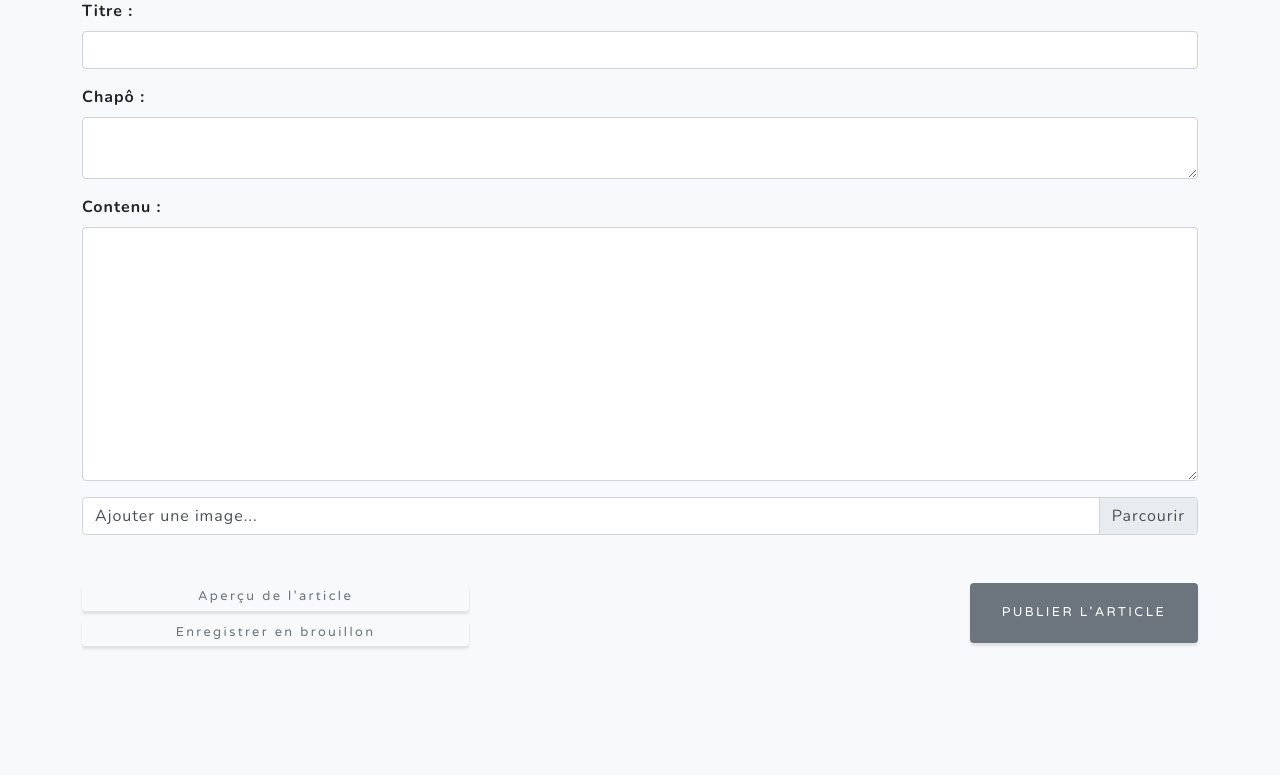
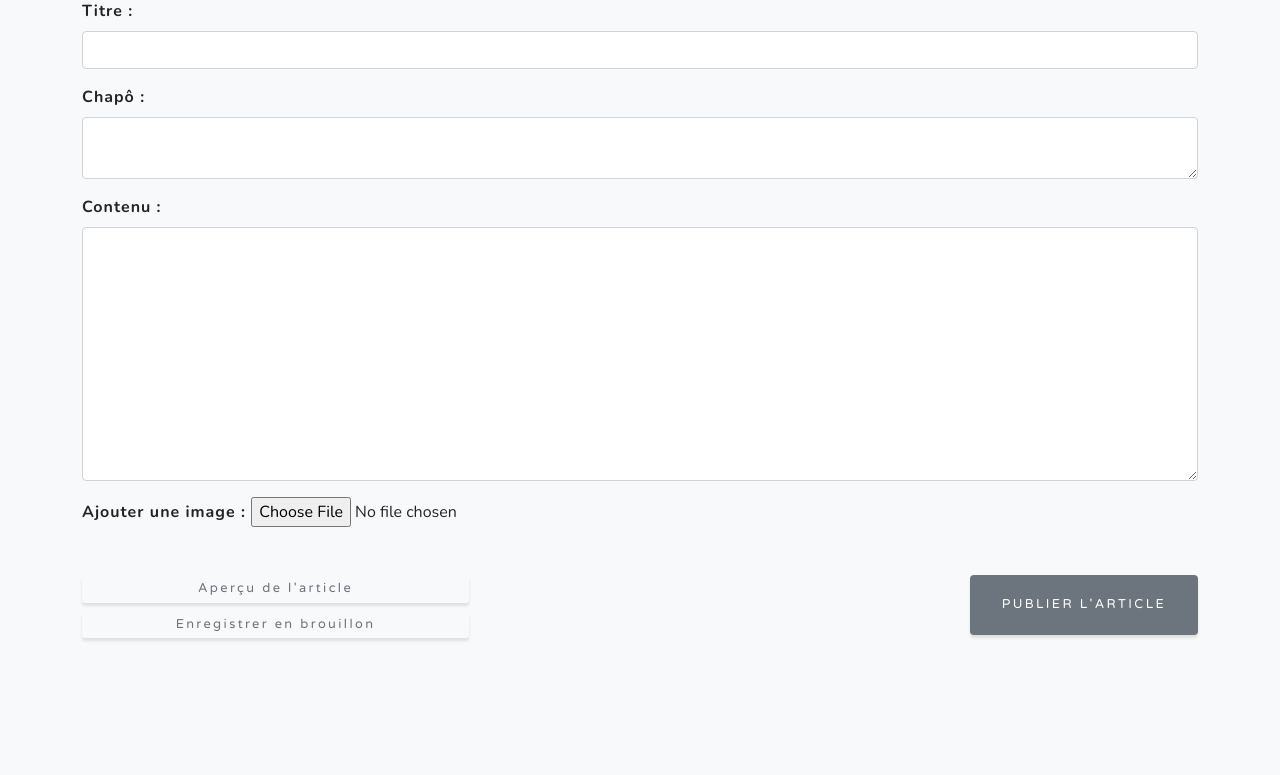
Before and after one commit to mathieu-bonhommeau/blog-pro, a PHP site: template view/backView/addPostView.twig in a window 1280 px wide. Shown: the part 272-1047 px from the top of the page. Run offline with PHP 8.4, Linux system fonts and the light colour scheme; the template is opened without the code that fills it, so the values that code supplies are empty; some libraries are stand-ins or nearby versions.

Commit message:
Modify input files in addPostPage

```diff
--- a/config/Router.php
+++ b/config/Router.php
@@ -208,7 +208,7 @@ class Router
                             $_FILES['imgPost'] = null;
 
                         } else {
-
+                            dump($_FILES['imgPost']);
                             $backController -> uploadFile($_FILES['imgPost']);
                         }
 
--- a/model/entity/Post.php
+++ b/model/entity/Post.php
@@ -180,6 +180,7 @@ class Post
 
     public function setPicture($picture)
     {
+        //$picture['']
         $picture = (string)$picture;
         $this->_picture = $picture;
     }
--- a/view/backView/addPostView.twig
+++ b/view/backView/addPostView.twig
@@ -12,18 +12,20 @@
         <div class="row">
             <div class="col-lg-12">
                 <form class="form-group" method="post" action="" enctype="multipart/form-data">
+
                     <label for="titlePost" class="font-weight-bold">Titre :</label>
                     <input type="text" name="titlePost" id="titlePost" class="form-control mb-3" required />
+
                     <label for="chapoPost" class="font-weight-bold">Chapô :</label>
                     <textarea name="chapoPost" id="chapoPost" class="form-control mb-3" required></textarea>
+
                     <label for="contentPost" class="font-weight-bold">Contenu :</label>
                     <textarea name="contentPost" id="contentPost" class="form-control mb-3" rows="10" required ></textarea>
-                    <div class="custom-file mb-5">
-                        <label class="custom-file-label" for="imgPost" id="labelImgPost">Ajouter une image...</label>
-                        <input type="hidden" name="MAX_FILE_SIZE" value="100000">
-                        <input type="file" class="custom-file-input" id="imgPost" name="imgPost" />
 
-                    </div>
+                    <label for="imgPost" class="font-weight-bold">Ajouter une image : </label>
+                    <input type="hidden" name="MAX_FILE_SIZE" value="100000">
+                    <input type="file" class="mb-5 text-right" id="imgPost" name="imgPost" />
+
                     <div class="form-row mb-3">
                         <div class="col-md-6">
                             <div class="form-row">
```
